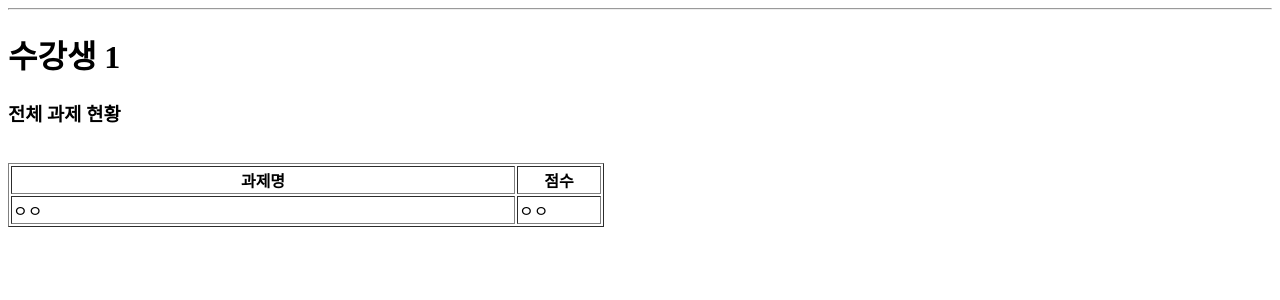
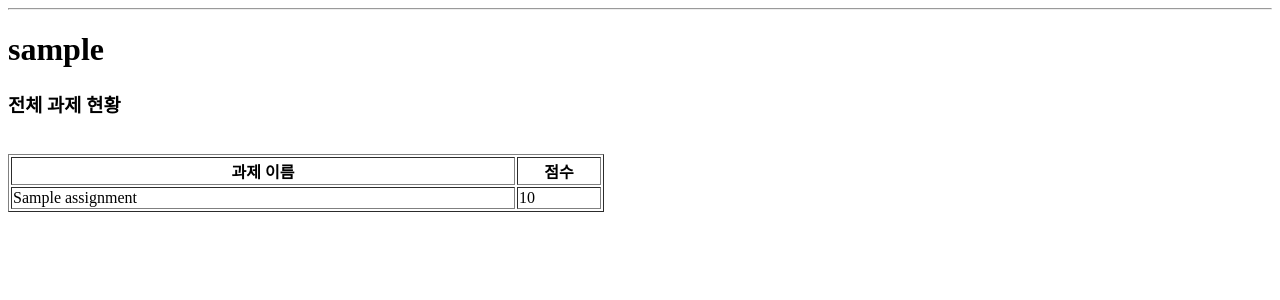
Before and after one commit to minuzai/Student-Management-System, a Flask app: template templates/userDetail.html.j2 in a window 1280 px wide. Shown: the part 32-332 px from the top of the page. Run offline with Flask 2, Linux system fonts and the light colour scheme; tables that the repository leaves empty hold one stand-in row (values such as "Sample post"); the template is opened without the code that fills it: values that come from a table or form of the project are taken from there, most other values are stand-ins (such as "Sample title", 1, 10 or a date in 2020).

Commit message:
[MAKE] 과제, 점수 추가 End Point 완료, 유저 페이지 완료

```diff
--- a/app.py
+++ b/app.py
@@ -46,12 +46,13 @@ def newUser():
    return render_template('newUser.html.j2', title='추가')
 
 # 유저 정보 Page
-@app.route('/userDetail/<id>')
+@app.route('/userDetail/<id>/')
 def userDetail(id):
-   assignments = Assignment.query.all()
-   print('##### assignment : ', assignments)
-
-   return render_template('userDetail.html.j2', assignments=assignments)
+   assignments = Assignment.query.filter_by(user_id = id)
+   user = User.query.filter_by(id=id).one()
+   print('#### assignments #### : ', assignments, id)
+   print('#### user #### : ', user, id)
+   return render_template('userDetail.html.j2', assignments=assignments, user=user)
 
 # 유저 추가 End Point
 @app.route('/addUser', methods=["POST"])
--- a/templates/userDetail.html.j2
+++ b/templates/userDetail.html.j2
@@ -2,21 +2,21 @@
 
 {% block content %}
 <div>
-  <h1>수강생 1</h1>
+  <h1>{{ user.username }}</h1>
   <h3>전체 과제 현황</h3>
   <br/>
   <table border=1>
   <thead>
     <tr>
-      <th width=500>과제명</th>
+      <th width=500>과제 이름</th>
       <th width=80>점수</th>
     </tr>
   </thead>
   <tbody>
     {% for assignment in assignments %}
       <tr>
-        <td>ㅇㅇ</td>
-        <td>ㅇㅇ</td>
+        <td>{{ assignment.assignment_title }}</td>
+        <td>{{ assignment.score }}</td>
       </tr>
     {% endfor %}
   </tbody>
```
Also changed, not shown: 1 other file.
